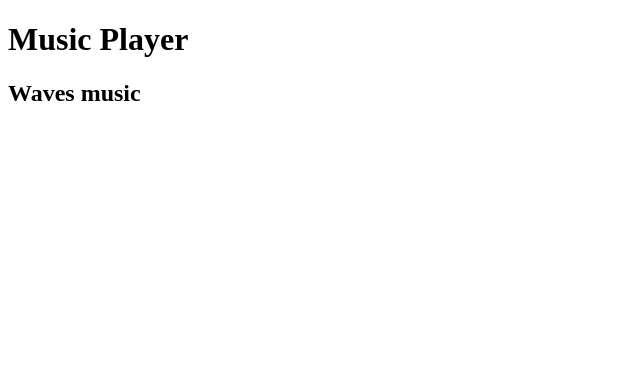
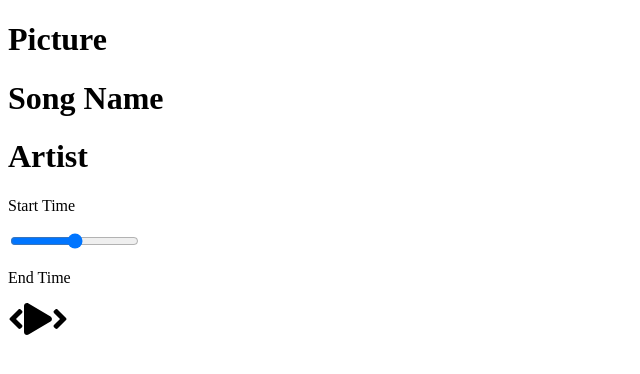
Before and after one commit to artonmirakaj/react-music-player, a React (Create React App) app: page / in a window 1280 px wide. Shown: the top 374 px of the page, without its empty margins (0-640 px from the left). Built offline with nearby package versions, Linux system fonts and the light colour scheme.

Commit message:
adding components and Font Icons

```diff
--- a/package.json
+++ b/package.json
@@ -3,6 +3,9 @@
   "version": "0.1.0",
   "private": true,
   "dependencies": {
+    "@fortawesome/fontawesome-svg-core": "^1.2.36",
+    "@fortawesome/free-solid-svg-icons": "^5.15.4",
+    "@fortawesome/react-fontawesome": "^0.1.16",
     "@testing-library/jest-dom": "^5.16.0",
     "@testing-library/react": "^11.2.7",
     "@testing-library/user-event": "^12.8.3",
--- a/src/App.js
+++ b/src/App.js
@@ -1,9 +1,12 @@
+import Player from "./components/Player";
+import Song from "./components/Song";
+
 
 function App() {
   return (
     <div className="App">
-      <h1>Music Player</h1>
-      <h2>Waves music</h2>
+      <Song />
+      <Player />
     </div>
   );
 }
--- /dev/null
+++ b/src/components/Player.js
@@ -0,0 +1,22 @@
+import React from 'react'
+import { FontAwesomeIcon } from '@fortawesome/react-fontawesome';
+import { faPlay, faAngleLeft, faAngleRight } from '@fortawesome/free-solid-svg-icons';
+
+const Player = () => {
+  return (
+    <div className='player'>
+      <div className='time-control'>
+        <p>Start Time</p>
+        <input type='range' />
+        <p>End Time</p>
+      </div>
+      <div className='play-control'>
+        <FontAwesomeIcon className='skip-back' size='2x' icon={faAngleLeft} />
+        <FontAwesomeIcon className='play' size='2x' icon={faPlay} />
+        <FontAwesomeIcon className='skip-forward' size='2x' icon={faAngleRight} />
+      </div>
+    </div>
+  )
+}
+
+export default Player;
--- /dev/null
+++ b/src/components/Song.js
@@ -0,0 +1,15 @@
+// shows the song, name, artist, and picture
+
+import React from 'react';
+
+const Song = () => {
+  return (
+    <div className='song-container'>
+      <h1>Picture</h1>
+      <h1>Song Name</h1>
+      <h1>Artist</h1>
+    </div>
+  )
+}
+
+export default Song;
```
Also changed, not shown: 1 other file (tests, documents, lock files or other folders).
